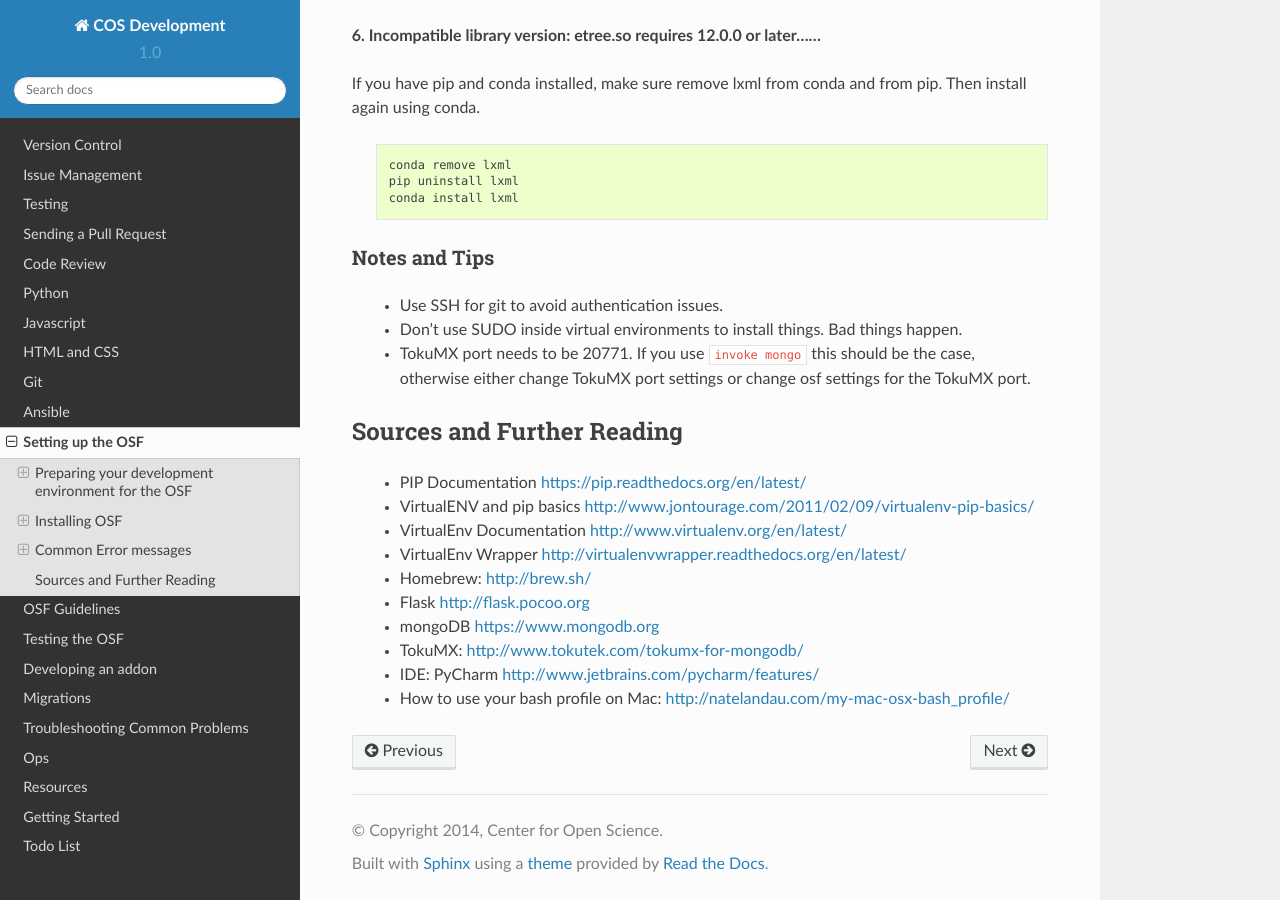
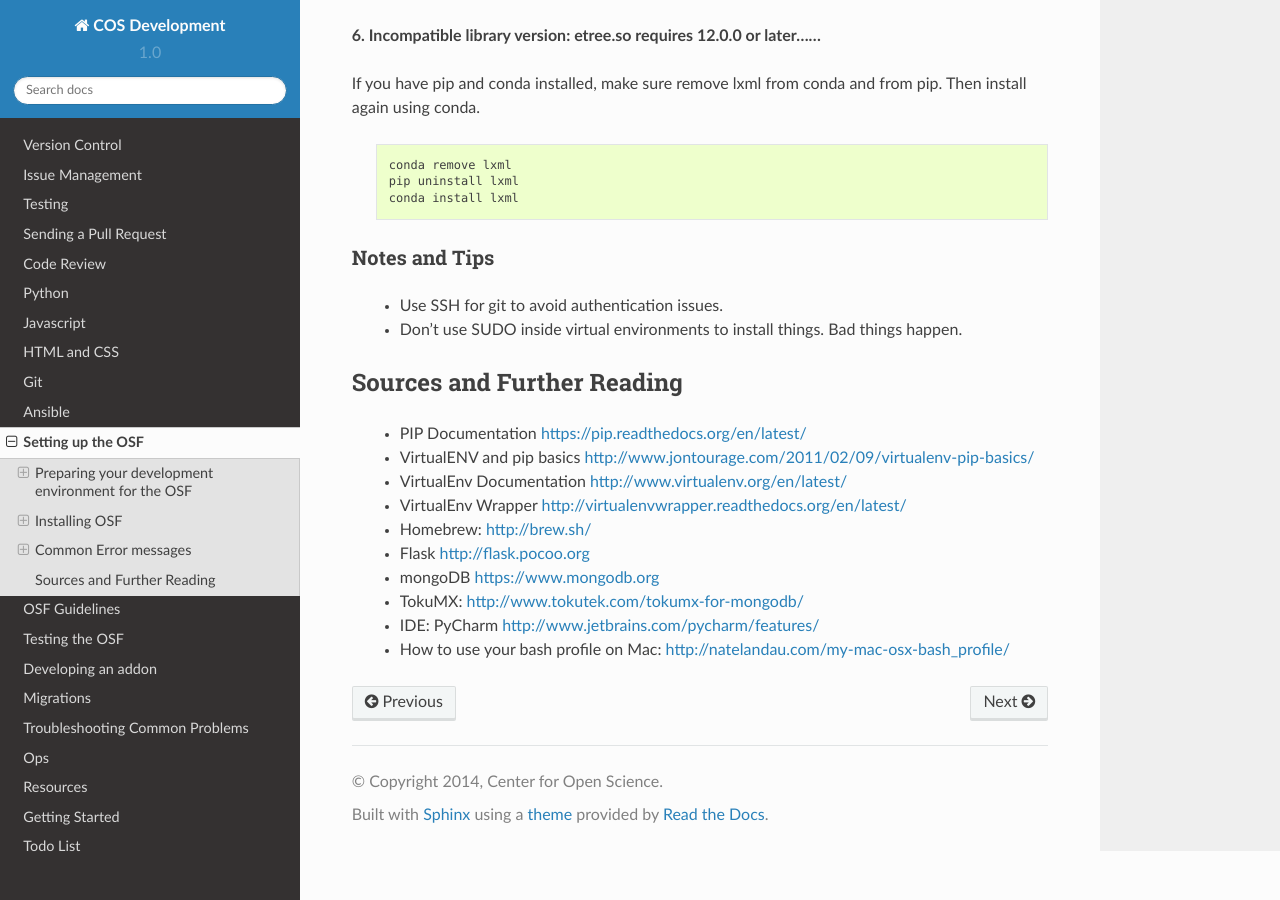
Before and after one commit to CenterForOpenScience/COSDev, a Sphinx documentation site: the page built from docs/osf/setup.rst, in a window 1280 px wide and 900 px high, scrolled down 8600 px. Built offline with Sphinx 7.4.7 and the Read the Docs theme 2.0.0, drawn with Linux system fonts in a browser that asks for light colours.

Commit message:
Remove outdated note re: mongo port
And remove trailing spaces

```diff
--- a/docs/osf/setup.rst
+++ b/docs/osf/setup.rst
@@ -373,7 +373,6 @@ Notes and Tips
 
     - Use SSH for git to avoid authentication issues.
     - Don't use SUDO inside virtual environments to install things. Bad things happen.
-    - TokuMX port needs to be 20771. If you use ``invoke mongo`` this should be the case, otherwise either change TokuMX port settings or change osf settings for the TokuMX port.
 
 Sources and Further Reading
 ####
```
